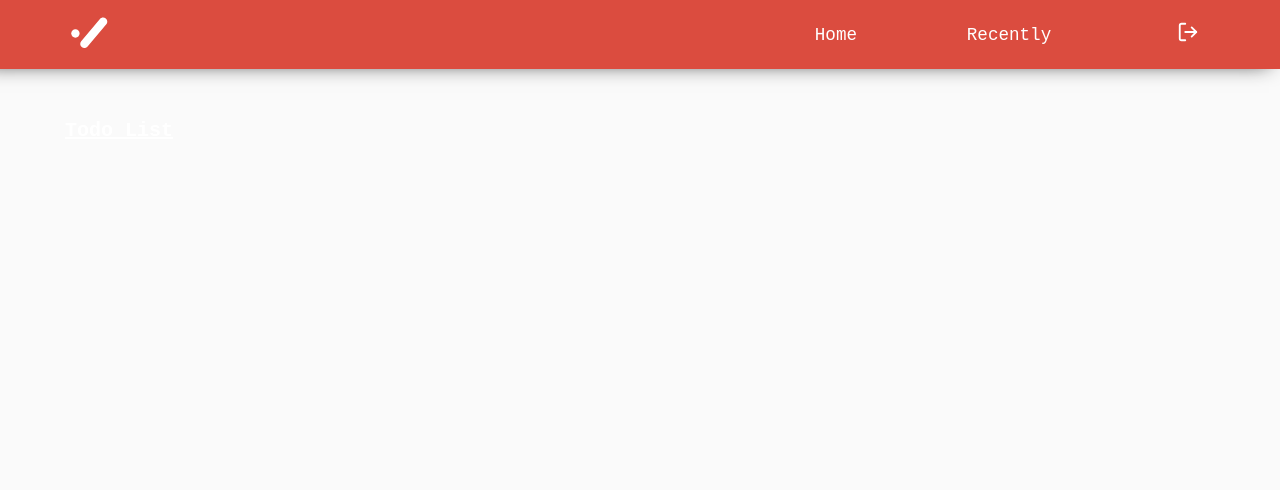
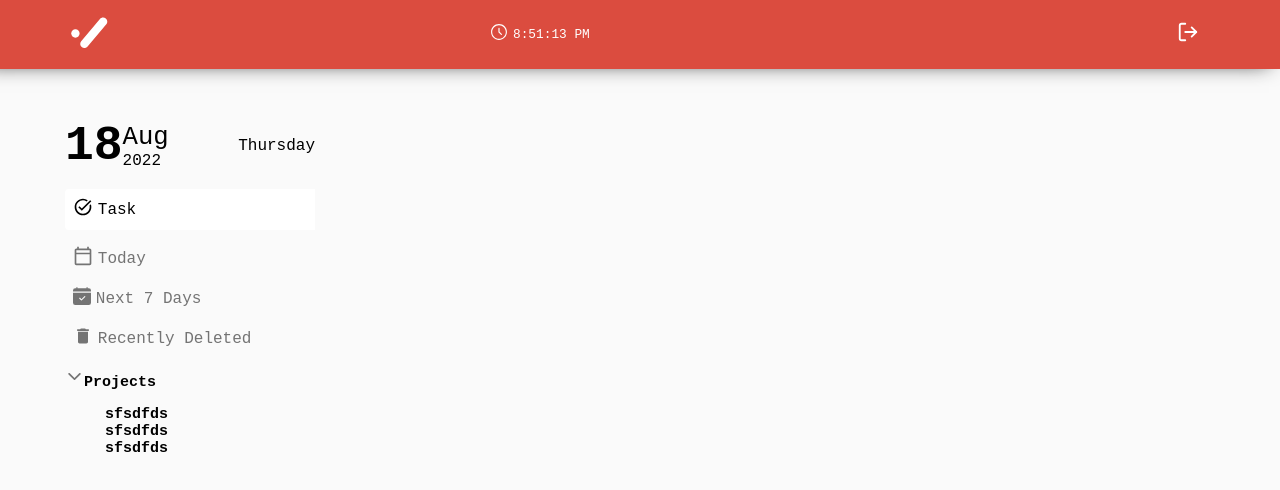
Before and after one commit to elalfymohamed/remind-me, a Next.js app in the folder client/: page / in a window 1280 px wide. Shown: the top 490 px of the page. Built offline with nearby package versions, Linux system fonts and the light colour scheme; no server answers; a web font is replaced by a local one.

Commit message:
some udpate on client

```diff
--- a/client/package.json
+++ b/client/package.json
@@ -11,6 +11,7 @@
   },
   "dependencies": {
     "axios": "^1.2.1",
+    "date-fns": "^2.29.3",
     "js-cookie": "^3.0.1",
     "jwt-decode": "^3.1.2",
     "next": "^13.0.6",
--- a/client/src/components/header/index.tsx
+++ b/client/src/components/header/index.tsx
@@ -1,14 +1,15 @@
 import * as React from "react";
 
-import Link from "next/link";
 import Image from "next/image";
 
 import Cookies from "js-cookie";
 
 import { FiLogOut } from "react-icons/fi";
 import { FaRunning } from "react-icons/fa";
+import { RxClock } from "react-icons/rx";
 
 import { userData } from "../../utility/userData";
+import useClockCheck from "../../hooks/useClockCheck";
 
 type UserData = {
   first_name: string;
@@ -23,6 +24,8 @@ export const Header = () => {
   const [isLogOut, setIsLogOut] = useState<boolean>(false);
 
   const logOutRef = useRef(null) as React.RefObject<HTMLButtonElement>;
+
+  const isClock = useClockCheck();
 
   const handelLogOut = () => {
     Cookies.remove("authorization");
@@ -55,6 +58,13 @@ export const Header = () => {
             />
           </div>
 
+          <div className="header-clock">
+            <span>
+              <RxClock color="#fff" size={18} />
+            </span>
+            <p className="clock">{isClock}</p>
+          </div>
+
           <ul className="nav-items">
             <li>
               <div className="nav-user">
@@ -62,16 +72,6 @@ export const Header = () => {
                   {user?.first_name} {user?.last_name}
                 </h6>
               </div>
-            </li>
-            <li className="item-link">
-              <Link href="/" className="nav-link">
-                Home
-              </Link>
-            </li>
-            <li className="item-link">
-              <Link href="/recently" className="nav-link">
-                Recently
-              </Link>
             </li>
             <li>
               <button
--- a/client/src/components/sidebar/index.tsx
+++ b/client/src/components/sidebar/index.tsx
@@ -1,15 +1,94 @@
 import * as React from "react";
 
 import Link from "next/link";
-import Image from "next/image";
+
+import {
+  MdOutlineCalendarToday,
+  MdDelete,
+  MdOutlineTaskAlt,
+} from "react-icons/md";
+import { IoIosArrowDown, IoIosArrowUp, IoMdAdd } from "react-icons/io";
+import { BsFillCalendarCheckFill } from "react-icons/bs";
+
+import useDateCheck from "../../hooks/useDateCheck";
 
 //  hooks react
 const { useEffect, useState, useRef } = React;
 
 export const Sidebar = () => {
+  const date = useDateCheck();
+
   return (
     <aside className="sidebar">
-      <div className="sidebar-content"></div>
+      <div className="sidebar-container">
+        <div className="sidebar-date">
+          <div className="calendar">
+            <div className="day">{date.dayDisplay}</div>
+            <div className="my">
+              <div className="month">{date.monthDisplay}</div>
+              <div className="yea">{date.year}</div>
+            </div>
+          </div>
+          <div className="today">{date.weekday}</div>
+        </div>
+        <div className="sidebar-menu">
+          <div className="menu-nav active">
+            <Link href="/" className="nav-item">
+              <span className="nav-item__icon">
+                <MdOutlineTaskAlt size={20} color="#747474" />
+              </span>
+              <span className="nav-item__text">Task</span>
+            </Link>
+          </div>
+          <div className="menu-nav">
+            <Link href="/" className="nav-item">
+              <span className="nav-item__icon">
+                <MdOutlineCalendarToday size={20} color="#747474" />
+              </span>
+              <span className="nav-item__text">Today</span>
+            </Link>
+          </div>
+          <div className="menu-nav">
+            <Link href="/" className="nav-item">
+              <span className="nav-item__icon">
+                <BsFillCalendarCheckFill size={18} color="#747474" />
+              </span>
+              <span className="nav-item__text">Next 7 days</span>
+            </Link>
+          </div>
+          <div className="menu-nav">
+            <Link href="/" className="nav-item">
+              <span className="nav-item__icon">
+                <MdDelete size={20} color="#747474" />
+              </span>
+              <span className="nav-item__text">Recently Deleted</span>
+            </Link>
+          </div>
+        </div>
+        <div className="projects">
+          <div className="projects-content">
+            <div className="projects-menu">
+              <span>
+                <IoIosArrowDown size={19} color="#747474" />
+              </span>
+              <span>Projects</span>
+            </div>
+            <div className="">
+              <ul>
+                <li>
+                  <div>sfsdfds</div>
+                </li>
+                <li>
+                  <div>sfsdfds</div>
+                </li>
+                <li>
+                  <div>sfsdfds</div>
+                </li>
+              </ul>
+            </div>
+          </div>
+        </div>
+      </div>
     </aside>
   );
 };
--- /dev/null
+++ b/client/src/hooks/useClockCheck.tsx
@@ -0,0 +1,16 @@
+import { useEffect, useState } from "react";
+
+export default function useClockCheck() {
+  const [clock, setClock] = useState<string>("");
+
+  useEffect(() => {
+    const interval = setInterval(() => {
+      let nd = new Date().toLocaleTimeString();
+
+      setClock(nd);
+    }, 1000);
+    return () => clearInterval(interval);
+  }, []);
+
+  return clock;
+}
--- /dev/null
+++ b/client/src/hooks/useDateCheck.tsx
@@ -0,0 +1,30 @@
+import { useEffect } from "react";
+import { format, parseISO, isBefore } from "date-fns";
+
+export default function useClockCheck() {
+  let nd = new Date();
+  let date = {
+    day: format(nd, "dd"),
+    dayDisplay: format(nd, "d"),
+    month: format(nd, "MM"),
+    monthDisplay: format(nd, "MMM"),
+    year: format(nd, "y"),
+    weekday: format(nd, "EEEE"),
+  };
+  const storedDate = parseISO(`${date.year}-${date.month}-${date.day}`);
+  useEffect(() => {
+    const interval = setInterval(() => {
+      let nd = new Date();
+      let currentDate = parseISO(
+        `${format(nd, "y")}-${format(nd, "MM")}-${format(nd, "dd")}`
+      );
+
+      if (isBefore(storedDate, currentDate)) {
+        window.location.reload();
+      }
+    }, 1000);
+    return () => clearInterval(interval);
+  }, [storedDate]);
+
+  return date;
+}
--- a/client/src/pages/index.tsx
+++ b/client/src/pages/index.tsx
@@ -9,6 +9,7 @@ import { fetchNewTodo } from "../api/index";
 import InputFelid from "../components/InputFelid";
 import { Hero } from "../container/home/Hero";
 import { Header } from "../components/header";
+import { Sidebar } from "../components/sidebar";
 // TS -> interface
 import { Todo, IsData } from "../model";
 
@@ -66,16 +67,18 @@ const Home: NextPage = () => {
       <Header />
       <section className="todo-list">
         <div className="container">
-          {/* <InputFelid
+          <Sidebar />
+          <div className="">
+            {/* <InputFelid
             data={data}
             setData={setData}
             handleSubmit={handleSubmit}
           /> */}
-          <div className="todo-list-header">
-            <h2>Todo List</h2>
-          </div>
-          <div className="todo-list-body">
-            {/* {iTodos.length >= 1 && (
+            {/* <div className="todo-list-header">
+              <h2>Todo List</h2>
+            </div> */}
+            <div className="todo-list-body">
+              {/* {iTodos.length >= 1 && (
               <Hero
                 title="install"
                 todos={iTodos}
@@ -91,6 +94,7 @@ const Home: NextPage = () => {
                 setNTodos={setNTodos}
               />
             )} */}
+            </div>
           </div>
         </div>
       </section>
--- a/client/src/styles/index.css
+++ b/client/src/styles/index.css
@@ -38,6 +38,10 @@ body {
 
 a {
   text-decoration: none;
+}
+
+ul {
+  list-style: none;
 }
 
 h1,
@@ -99,7 +103,7 @@ button:disabled {
   align-items: center;
   list-style: none;
   justify-content: space-between;
-  max-width: 550px;
+  max-width: 250px;
   width: 100%;
 }
 
@@ -124,6 +128,22 @@ button:disabled {
   color: var(--color-nav-haver);
 }
 
+.header-clock {
+  display: flex;
+  justify-content: center;
+  align-items: center;
+}
+
+.header-clock span {
+  padding-right: 0.3rem;
+}
+
+.header-clock .clock {
+  font-size: 0.8rem;
+  color: white;
+  font-weight: 400;
+}
+
 .btn-login {
   background-color: transparent;
   color: var(--color-white);
@@ -142,6 +162,91 @@ button:disabled {
   box-shadow: -14px -9px 20px 3px rgba(0, 0, 0, 0.897);
 }
 
+/* sidebar */
+.sidebar {
+  width: 100%;
+  max-width: 250px;
+}
+
+.sidebar-container {
+  margin-bottom: 1rem;
+}
+
+.sidebar-date {
+  display: flex;
+  align-items: center;
+  justify-content: space-between;
+  margin-bottom: 1rem;
+}
+.calendar {
+  display: flex;
+  align-items: center;
+}
+.day {
+  font-size: 3rem;
+  font-weight: 600;
+}
+
+.my {
+  margin-right: 0.3rem;
+}
+
+.month {
+  font-size: 1.6rem;
+  font-weight: 500;
+}
+
+.yea {
+  font-size: 1rem;
+  font-weight: 400;
+}
+.today {
+  font-size: 1rem;
+  font-weight: 500;
+}
+
+.sidebar-menu {
+  margin-bottom: 1rem;
+}
+
+.menu-nav {
+  padding-left: 0.5rem;
+}
+.menu-nav:not(:last-child) {
+  margin-bottom: 1rem;
+}
+.nav-item {
+  display: flex;
+  align-items: center;
+}
+.nav-item__icon {
+  margin-right: 0.3rem;
+  vertical-align: top;
+}
+
+.nav-item__text {
+  color: #747474;
+  font-size: 1rem;
+  font-weight: 500;
+  text-transform: capitalize;
+}
+
+.active {
+  background: #fff;
+  width: 100%;
+  padding-top: 0.5rem;
+  padding-bottom: 0.5rem;
+  border-top-left-radius: 4px;
+  border-bottom-left-radius: 4px;
+}
+
+.active span svg,
+.active span {
+  color: #000 !important;
+}
+
+/* end sidebar */
+
 .add-task {
   width: 100%;
   max-width: 600px;
@@ -151,9 +256,9 @@ button:disabled {
 }
 
 .nav-user .user_name {
-  font-size: 1rem;
+  font-size: 1.1rem;
   color: white;
-  font-weight: 500;
+  font-weight: 600;
   text-transform: capitalize;
 }
 
```
Also changed, not shown: 1 other file (tests, documents, lock files or other folders).
